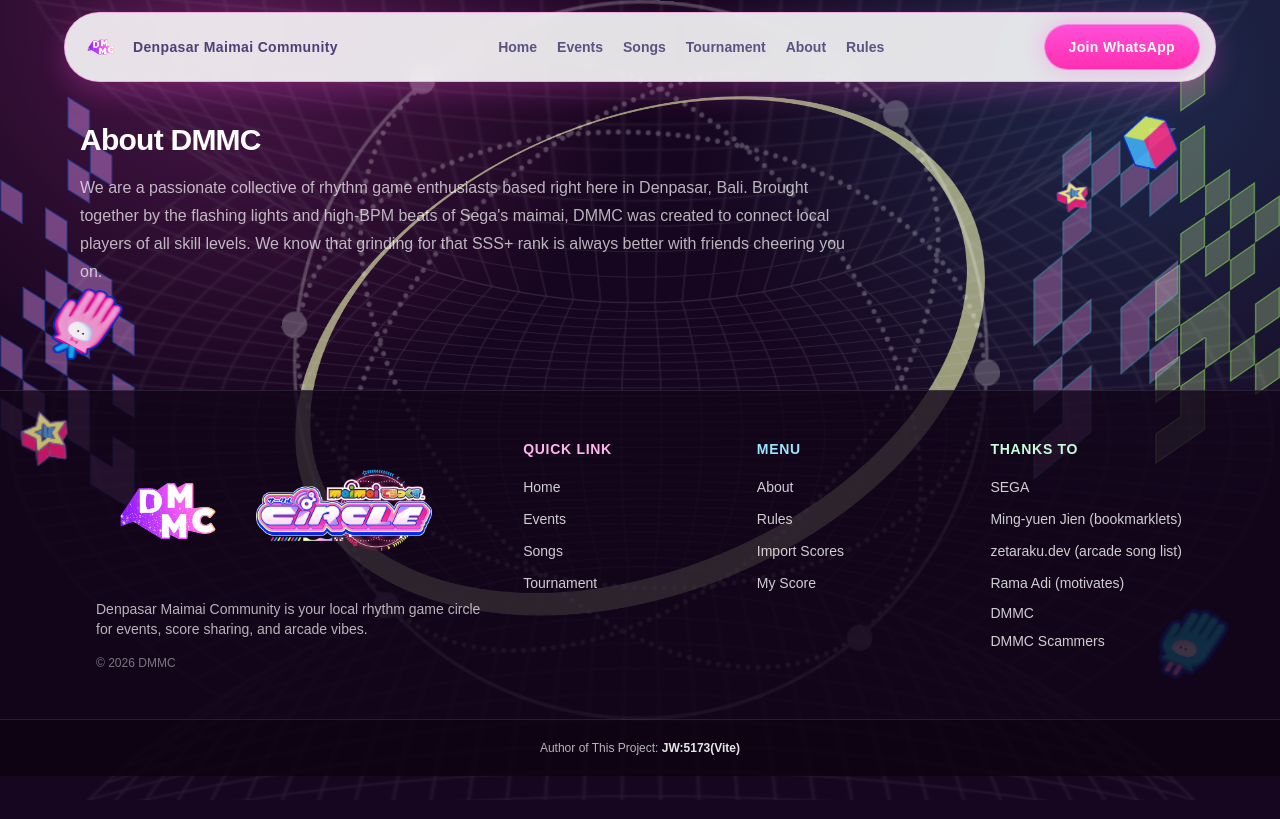
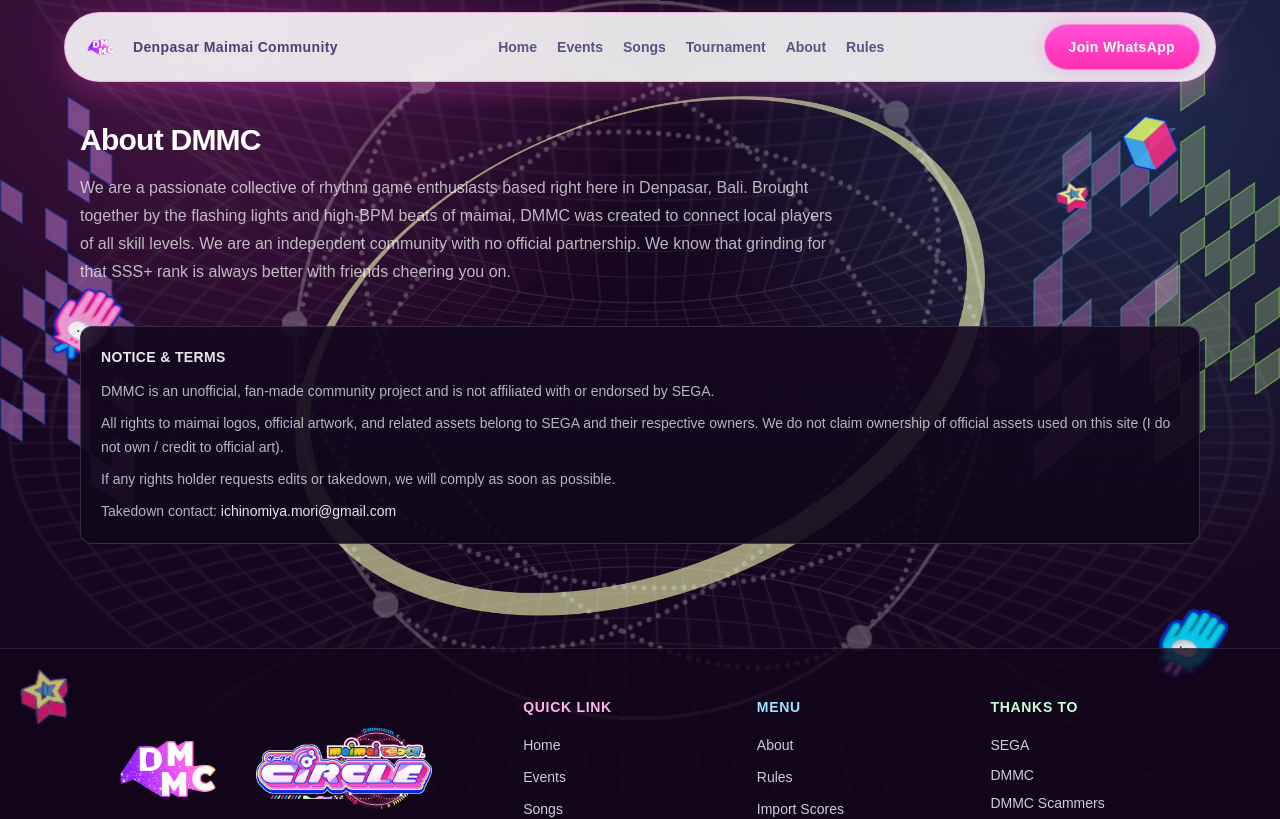
Before and after one commit to radityaIch/dmmc-app, a Next.js app: page /about in a window 1280 px wide. Shown: the top 819 px of the page. Built offline with nearby package versions, Linux system fonts and the light colour scheme.

Commit message:
feat: update AboutPage with notice and terms, and modify Footer to clarify project affiliation

```diff
--- a/app/about/page.tsx
+++ b/app/about/page.tsx
@@ -6,10 +6,30 @@
       </h1>
       <p className="mt-4 max-w-3xl text-base leading-7 text-white/70">
         We are a passionate collective of rhythm game enthusiasts based right here in Denpasar, Bali.
-        Brought together by the flashing lights and high-BPM beats of Sega&apos;s maimai, DMMC was
-        created to connect local players of all skill levels. We know that grinding for that SSS+
-        rank is always better with friends cheering you on.
+        Brought together by the flashing lights and high-BPM beats of maimai, DMMC was created to
+        connect local players of all skill levels. We are an independent community with no official
+        partnership. We know that grinding for that SSS+ rank is always better with friends cheering
+        you on.
       </p>
+
+      <div className="mt-10 rounded-xl border border-white/15 bg-[linear-gradient(180deg,rgba(20,8,32,0.9),rgba(14,7,24,0.9))] p-5">
+        <h2 className="text-sm font-bold uppercase tracking-wide text-white/90">Notice & Terms</h2>
+        <p className="mt-3 text-sm leading-6 text-white/70">
+          DMMC is an unofficial, fan-made community project and is not affiliated with or endorsed by
+          SEGA.
+        </p>
+        <p className="mt-2 text-sm leading-6 text-white/70">
+          All rights to maimai logos, official artwork, and related assets belong to SEGA and their
+          respective owners. We do not claim ownership of official assets used on this site (I do not
+          own / credit to official art).
+        </p>
+        <p className="mt-2 text-sm leading-6 text-white/70">
+          If any rights holder requests edits or takedown, we will comply as soon as possible.
+        </p>
+        <p className="mt-2 text-sm leading-6 text-white/70">
+          Takedown contact: <a href="mailto:ichinomiya.mori@gmail.com" className="font-medium text-white/90 hover:text-[#ff4fd8]">ichinomiya.mori@gmail.com</a>
+        </p>
+      </div>
     </div>
   );
 }
--- a/app/components/Footer.tsx
+++ b/app/components/Footer.tsx
@@ -17,9 +17,9 @@
 
 const thanksLinks = [
   { href: "https://maimai.sega.com/", label: "SEGA" },
-  { href: "https://github.com/myjian/", label: "Ming-yuen Jien (bookmarklets)" },
-  { href: "https://arcade-songs.zetaraku.dev/maimai/", label: "zetaraku.dev (arcade song list)" },
-  { href: "https://github.com/rama-adi", label: "Rama Adi (motivates)" },
+  // { href: "https://github.com/myjian/", label: "Ming-yuen Jien (bookmarklets)" },
+  // { href: "https://arcade-songs.zetaraku.dev/maimai/", label: "zetaraku.dev (arcade song list)" },
+  // { href: "https://github.com/rama-adi", label: "Rama Adi (motivates)" },
 ];
 
 export function Footer() {
@@ -52,18 +52,25 @@
             />
           </div>
           <p className="max-w-md text-sm text-white/70">
-            Denpasar Maimai Community is your local rhythm game circle for events, score sharing,
-            and arcade vibes.
+            Denpasar Maimai Community is your local rhythm game circle for
+            events, score sharing, and arcade vibes.
           </p>
-          <p className="text-xs text-white/45">© {new Date().getFullYear()} DMMC</p>
+          <p className="text-xs text-white/45">
+            © {new Date().getFullYear()} DMMC
+          </p>
         </div>
 
         <div>
-          <h3 className="text-sm font-extrabold uppercase tracking-wider text-[#ffb6ef]">Quick Link</h3>
+          <h3 className="text-sm font-extrabold uppercase tracking-wider text-[#ffb6ef]">
+            Quick Link
+          </h3>
           <ul className="mt-4 space-y-2">
             {quickLinks.map((link) => (
               <li key={link.href}>
-                <Link href={link.href} className="text-sm text-white/80 hover:text-[#ff4fd8]">
+                <Link
+                  href={link.href}
+                  className="text-sm text-white/80 hover:text-[#ff4fd8]"
+                >
                   {link.label}
                 </Link>
               </li>
@@ -72,11 +79,16 @@
         </div>
 
         <div>
-          <h3 className="text-sm font-extrabold uppercase tracking-wider text-[#9ce4ff]">Menu</h3>
+          <h3 className="text-sm font-extrabold uppercase tracking-wider text-[#9ce4ff]">
+            Menu
+          </h3>
           <ul className="mt-4 space-y-2">
             {menuLinks.map((link) => (
               <li key={link.href}>
-                <Link href={link.href} className="text-sm text-white/80 hover:text-[#ff4fd8]">
+                <Link
+                  href={link.href}
+                  className="text-sm text-white/80 hover:text-[#ff4fd8]"
+                >
                   {link.label}
                 </Link>
               </li>
@@ -85,7 +97,9 @@
         </div>
 
         <div>
-          <h3 className="text-sm font-extrabold uppercase tracking-wider text-[#c8ffd7]">Thanks To</h3>
+          <h3 className="text-sm font-extrabold uppercase tracking-wider text-[#c8ffd7]">
+            Thanks To
+          </h3>
           <ul className="mt-4 space-y-2">
             {thanksLinks.map((link) => (
               <li key={link.href}>
@@ -108,7 +122,7 @@
       <div className="border-t border-white/10 bg-black/25">
         <div className="mx-auto flex w-full max-w-6xl text-center flex-col gap-4 px-4 py-5 text-xs text-white/70 sm:px-6 lg:px-8">
           <p>
-            Author of This Project:{" "}
+            {/* Author of This Project:{" "}
             <a
               href="https://github.com/radityaIch/"
               target="_blank"
@@ -116,7 +130,9 @@
               className="font-semibold text-white/90 hover:text-[#ff4fd8]"
             >
               JW:5173(Vite)
-            </a>
+            </a> */}
+            DMMC is an unofficial, fan-made community project and is not
+            affiliated with or endorsed by SEGA.
           </p>
         </div>
       </div>
```
